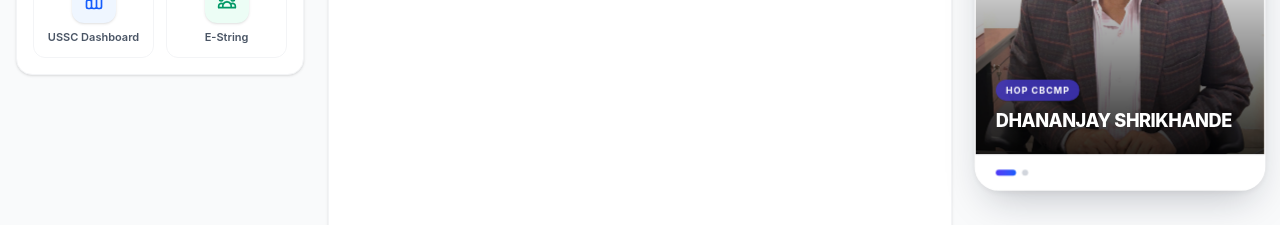
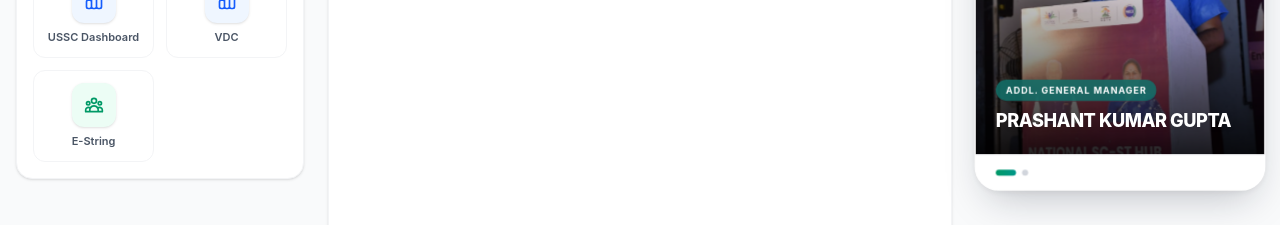
Before and after one commit to tinkumehta/CMD_STORE, a React app in the folder frontend/: page / in a window 1280 px wide. Shown: the part 357-582 px from the top of the page. Built offline with nearby package versions, Linux system fonts and the light colour scheme; no server answers; the HTML template or start-up script is replaced by a standard one.

Commit message:
feat: update LeftSidebar with new VDC link and reorder RightSidebar profiles

```diff
--- a/frontend/src/components/LeftSidebar.jsx
+++ b/frontend/src/components/LeftSidebar.jsx
@@ -54,6 +54,7 @@ const apps = [
    { name: 'Govt. e-Marketplace', icon: icons.cart, color: 'text-orange-600', bg: 'bg-orange-50', url: 'https://gem.gov.in/' },
   { name: 'GePNIC Portal', icon: icons.building, color: 'text-purple-600', bg: 'bg-purple-50', url: 'https://eprocurentpc.nic.in/nicgep/app' },
   { name: ' USSC Dashboard', icon: icons.dashboard, color: 'text-blue-600', bg: 'bg-blue-50', url: 'http://10.4.8.75/English/Default.aspx' },
+  { name: ' VDC', icon: icons.dashboard, color: 'text-blue-600', bg: 'bg-blue-50', url: 'https://vdc.ntpc.co.in/' },
   { name: 'E-String', icon: icons.users, color: 'text-emerald-600', bg: 'bg-emerald-50', url: 'https://mcode.ntpc.co.in:8082/' },
 
 ];
--- a/frontend/src/components/RightSidebar.jsx
+++ b/frontend/src/components/RightSidebar.jsx
@@ -4,6 +4,14 @@ import prashantImg from '../../public/prashant.jpeg';
 
 // Array of profiles to rotate through
 const profiles = [
+  {
+    name: 'PRASHANT KUMAR GUPTA',
+    title: 'ADDL. GENERAL MANAGER',
+    image: prashantImg,
+    accent: '#0f766e', // teal-700
+    accentSoft: '#00FFFF',
+    gradient: 'from-emerald-600 to-teal-600',
+  },
   {
     name: 'DHANANJAY SHRIKHANDE',
     title: 'HOP CBCMP',
@@ -12,14 +20,7 @@ const profiles = [
     accentSoft: '#eef2ff',
     gradient: 'from-indigo-600 to-blue-600',
   },
-  {
-    name: 'PRASHANT KUMAR GUPTA',
-    title: 'ADDL. GENERAL MANAGER',
-    image: prashantImg,
-    accent: '#0f766e', // teal-700
-    accentSoft: '#00FFFF',
-    gradient: 'from-emerald-600 to-teal-600',
-  },
+
 ];
 
 const ROTATE_MS = 8000;
```
